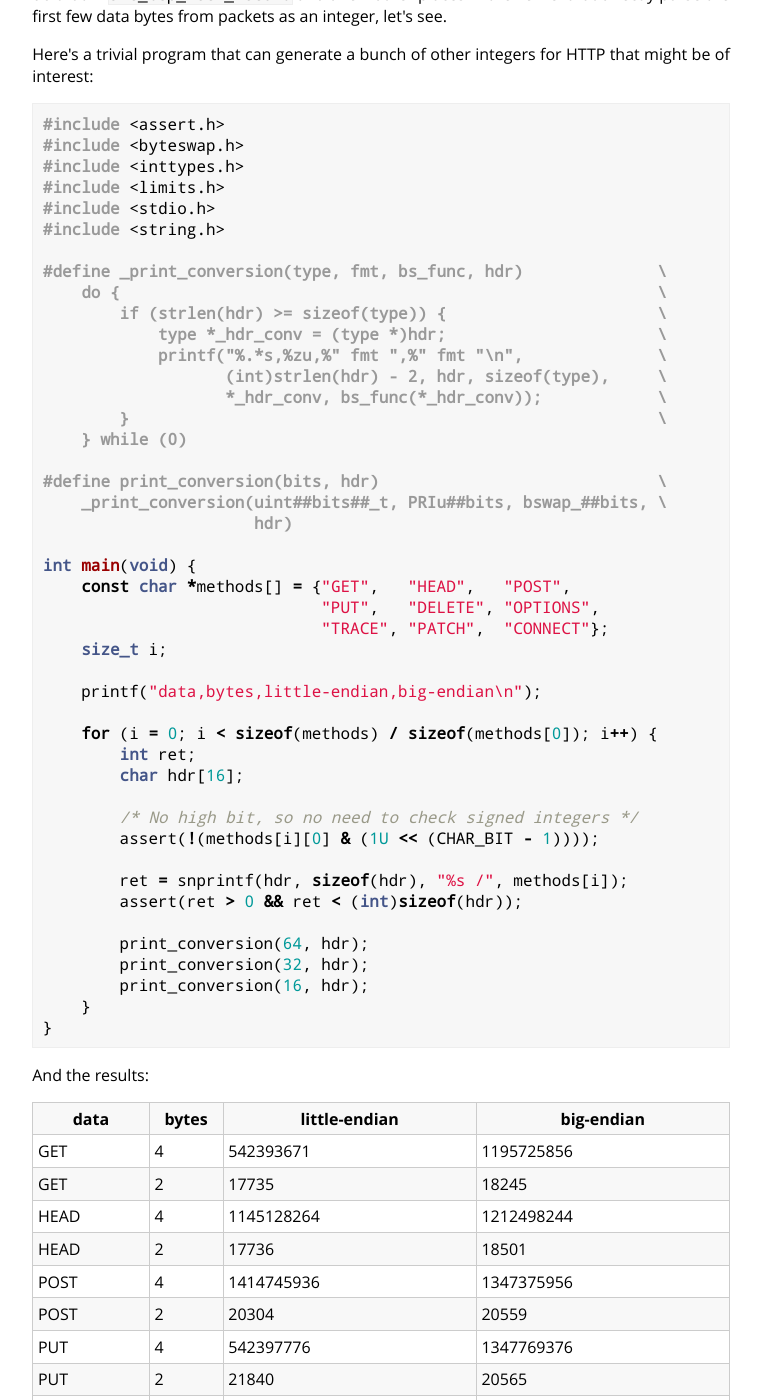
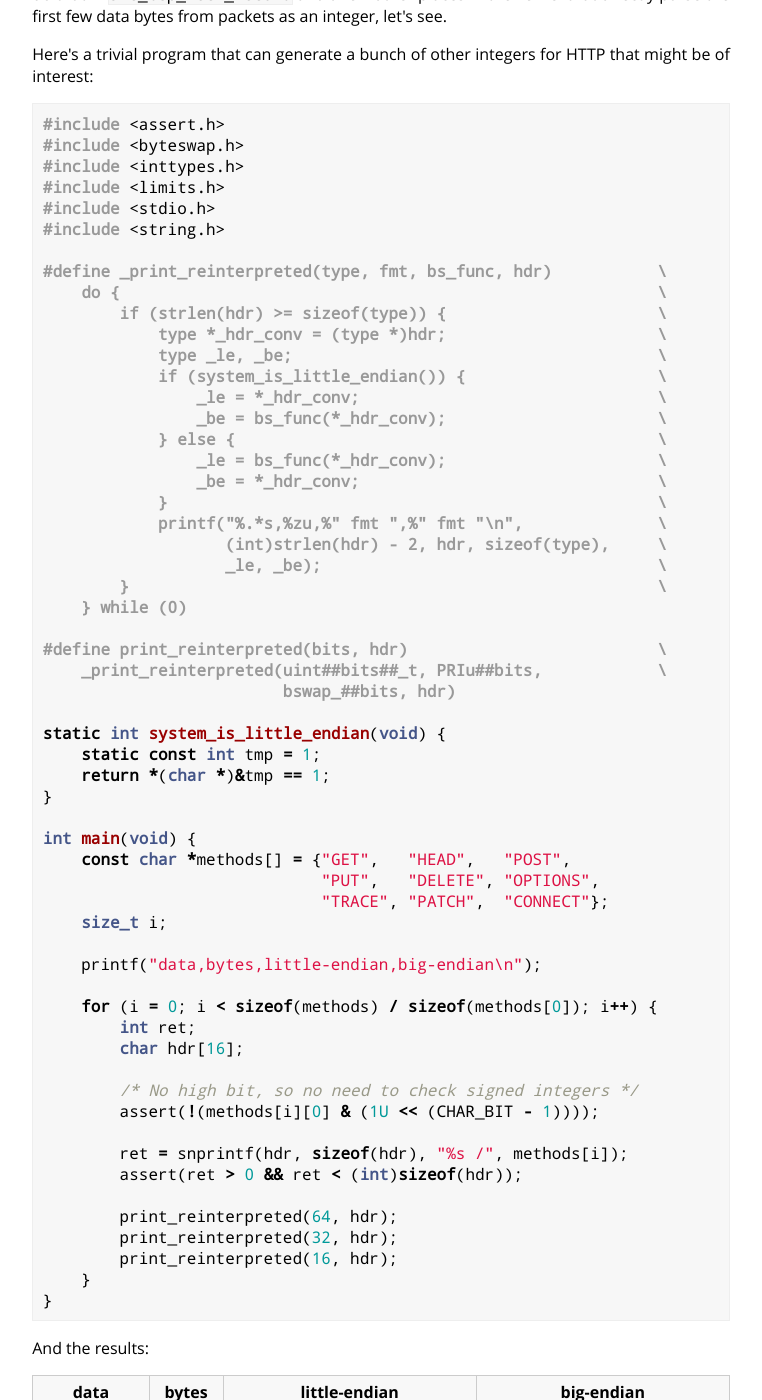
Before and after one commit to cdown/chrisdown.name, a Jekyll site: the page built from _posts/2020-01-13-1195725856-and-friends-the-origins-of-mysterious-numbers.md, in a window 1280 px wide and 1400 px high, scrolled down 2005 px. Shown: the whole window, without its empty margins (259-1021 px from the left). Built offline with Jekyll 4.4.1, drawn with Linux system fonts in a browser that asks for light colours.

Commit message:
numbers post: Handle big-endian systems

```diff
--- a/_posts/2020-01-13-1195725856-and-friends-the-origins-of-mysterious-numbers.md
+++ b/_posts/2020-01-13-1195725856-and-friends-the-origins-of-mysterious-numbers.md
@@ -122,19 +122,32 @@ that might be of interest:
 #include <stdio.h>
 #include <string.h>
 
-#define _print_conversion(type, fmt, bs_func, hdr)              \
+#define _print_reinterpreted(type, fmt, bs_func, hdr)           \
     do {                                                        \
         if (strlen(hdr) >= sizeof(type)) {                      \
             type *_hdr_conv = (type *)hdr;                      \
+            type _le, _be;                                      \
+            if (system_is_little_endian()) {                    \
+                _le = *_hdr_conv;                               \
+                _be = bs_func(*_hdr_conv);                      \
+            } else {                                            \
+                _le = bs_func(*_hdr_conv);                      \
+                _be = *_hdr_conv;                               \
+            }                                                   \
             printf("%.*s,%zu,%" fmt ",%" fmt "\n",              \
                    (int)strlen(hdr) - 2, hdr, sizeof(type),     \
-                   *_hdr_conv, bs_func(*_hdr_conv));            \
+                   _le, _be);                                   \
         }                                                       \
     } while (0)
 
-#define print_conversion(bits, hdr)                             \
-    _print_conversion(uint##bits##_t, PRIu##bits, bswap_##bits, \
-                      hdr)
+#define print_reinterpreted(bits, hdr)                          \
+    _print_reinterpreted(uint##bits##_t, PRIu##bits,            \
+                         bswap_##bits, hdr)
+
+static int system_is_little_endian(void) {
+    static const int tmp = 1;
+    return *(char *)&tmp == 1;
+}
 
 int main(void) {
     const char *methods[] = {"GET",   "HEAD",   "POST",
@@ -154,9 +167,9 @@ int main(void) {
         ret = snprintf(hdr, sizeof(hdr), "%s /", methods[i]);
         assert(ret > 0 && ret < (int)sizeof(hdr));
 
-        print_conversion(64, hdr);
-        print_conversion(32, hdr);
-        print_conversion(16, hdr);
+        print_reinterpreted(64, hdr);
+        print_reinterpreted(32, hdr);
+        print_reinterpreted(16, hdr);
     }
 }
 {% endhighlight %}
```
